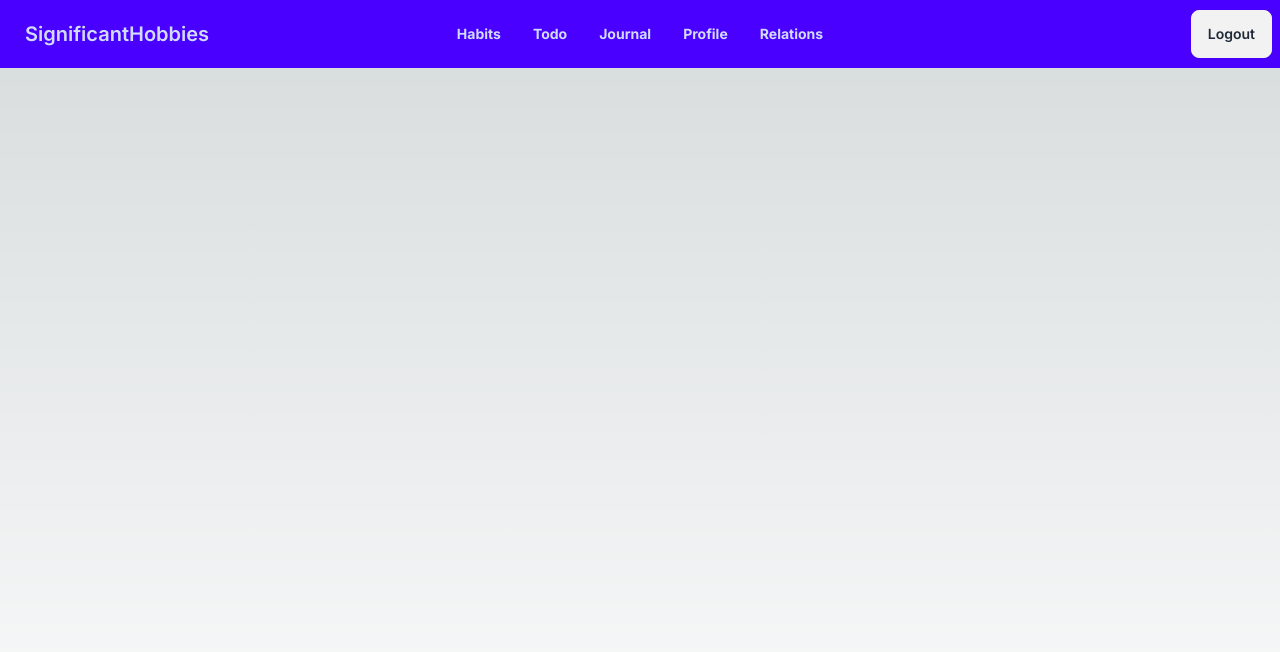
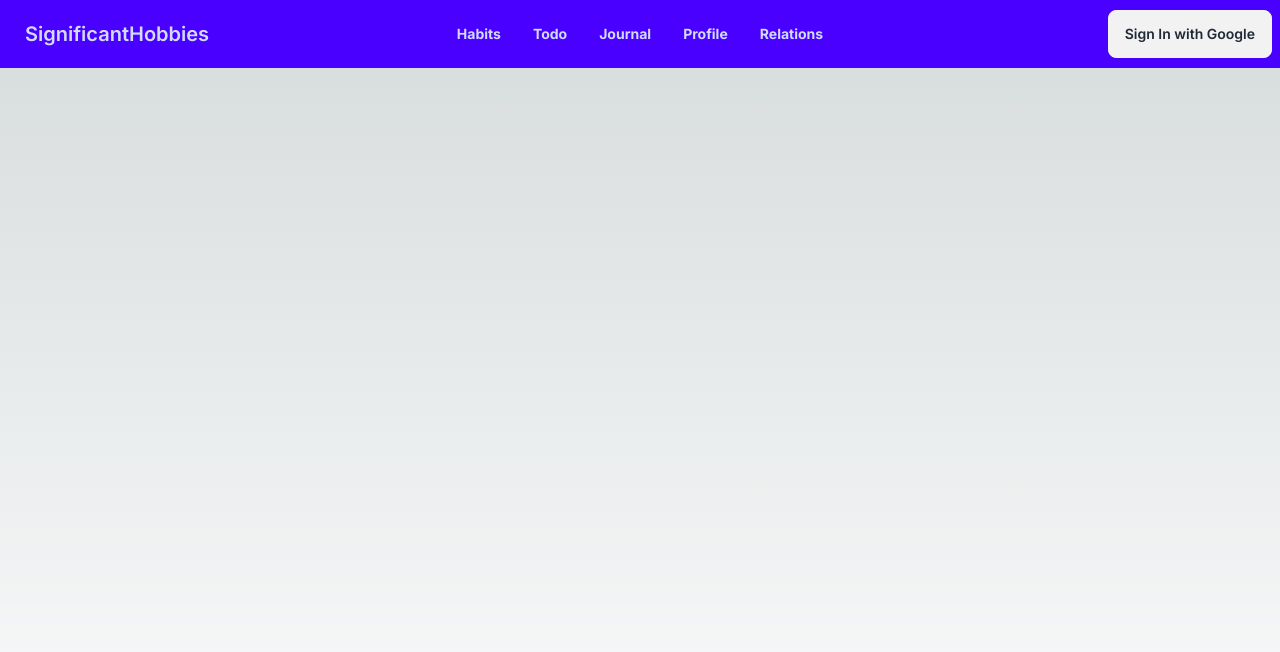
Before and after one commit to sarthakagrawal927/productivity-web, a Next.js app: page / in a window 1280 px wide. Shown: the top 652 px of the page. Built offline with nearby package versions, Linux system fonts and the light colour scheme; no server answers.

Commit message:
Work in progress

```diff
--- a/pages/api/auth/[...nextauth].ts
+++ b/pages/api/auth/[...nextauth].ts
@@ -2,6 +2,7 @@ import { sign } from 'jsonwebtoken';
 import NextAuth from 'next-auth';
 import Google from 'next-auth/providers/google';
 import { sendTokenToServer } from '../../../src/utils/auth';
+import { getSession } from 'next-auth/react';
 
 
 export const authOptions = {
@@ -65,3 +66,8 @@ export const authOptions = {
 };
 
 export default NextAuth(authOptions);
+
+export async function getServerSession(context : any) {
+  const session = await getSession(context);
+  return session;
+}
--- a/src/components/common/Navbar.tsx
+++ b/src/components/common/Navbar.tsx
@@ -1,4 +1,6 @@
 import React from 'react';
+import { signOut } from 'next-auth/react'; // Import signOut function
+import { useSession } from 'next-auth/react';
 
 const menuItems = [
   { label: "Habits", href: "/habit" },
@@ -8,7 +10,12 @@ const menuItems = [
   { label: "Relations", href: "/relations" },
 ];
 
+
+
 const Navbar = () => {
+
+  const { data: session } = useSession(); // Destructure session data
+  const isAuthenticated = !!session; // Check if a session exists
 
   const NavItems = () => {
     return <>
@@ -37,8 +44,21 @@ const Navbar = () => {
           <NavItems />
         </ul>
       </div>
+      {/* <div className="navbar-end">
+        <a className="btn">Logout</a>
+        <a className="btn" href="http://localhost:3000/api/auth/callback/google">
+            Sign In using Google
+        </a>
+      </div> */}
       <div className="navbar-end">
-        <a className="btn">Logout</a>
+        {/* Replace "Logout" with the SignOut component for conditional rendering */}
+        {isAuthenticated ? (
+          <button className="btn" onClick={() => signOut()}>Sign Out</button>
+        ) : (
+          <a className="btn" href="http://localhost:3000/api/auth/callback/google">
+            Sign In with Google
+          </a>
+        )}
       </div>
     </div>
   );
```
Also changed, not shown: pages/api/auth/signOut.tsx (added, +12 -0 lines).
